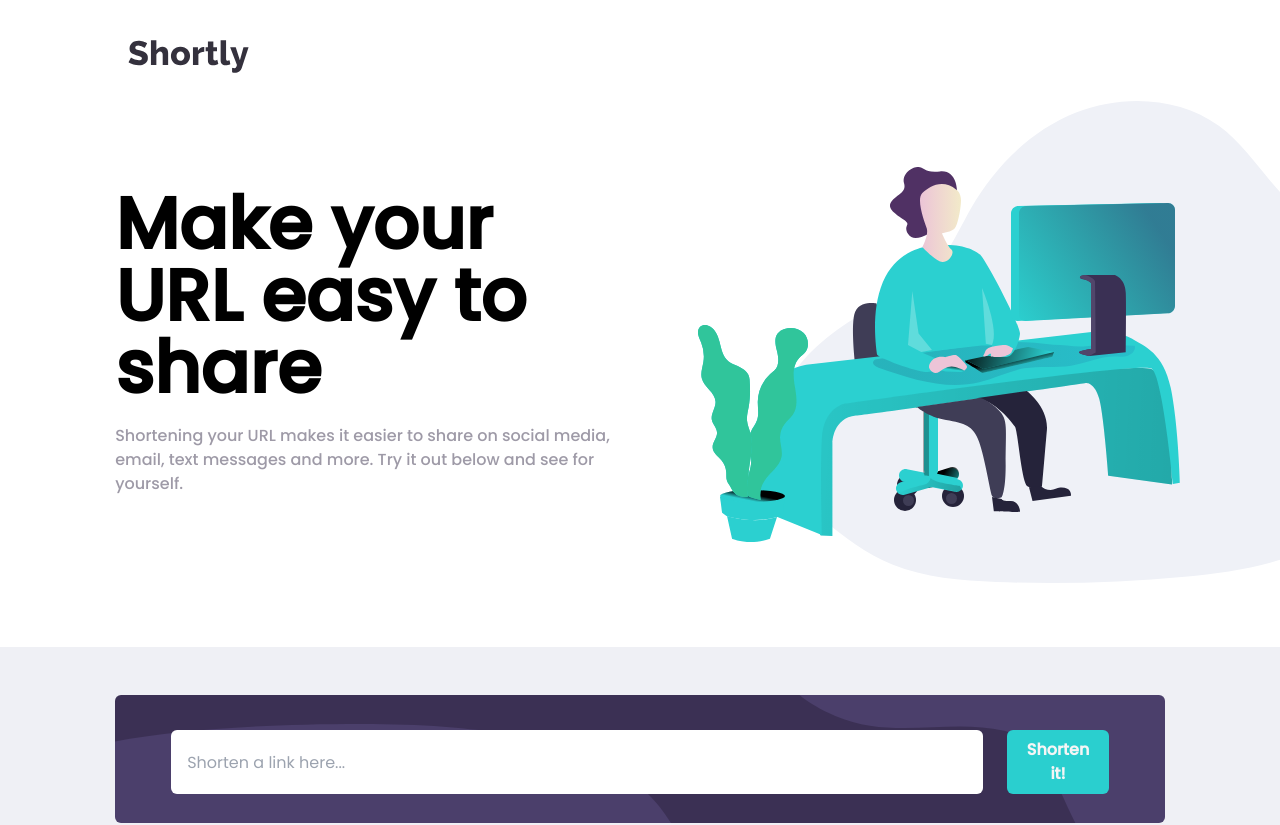
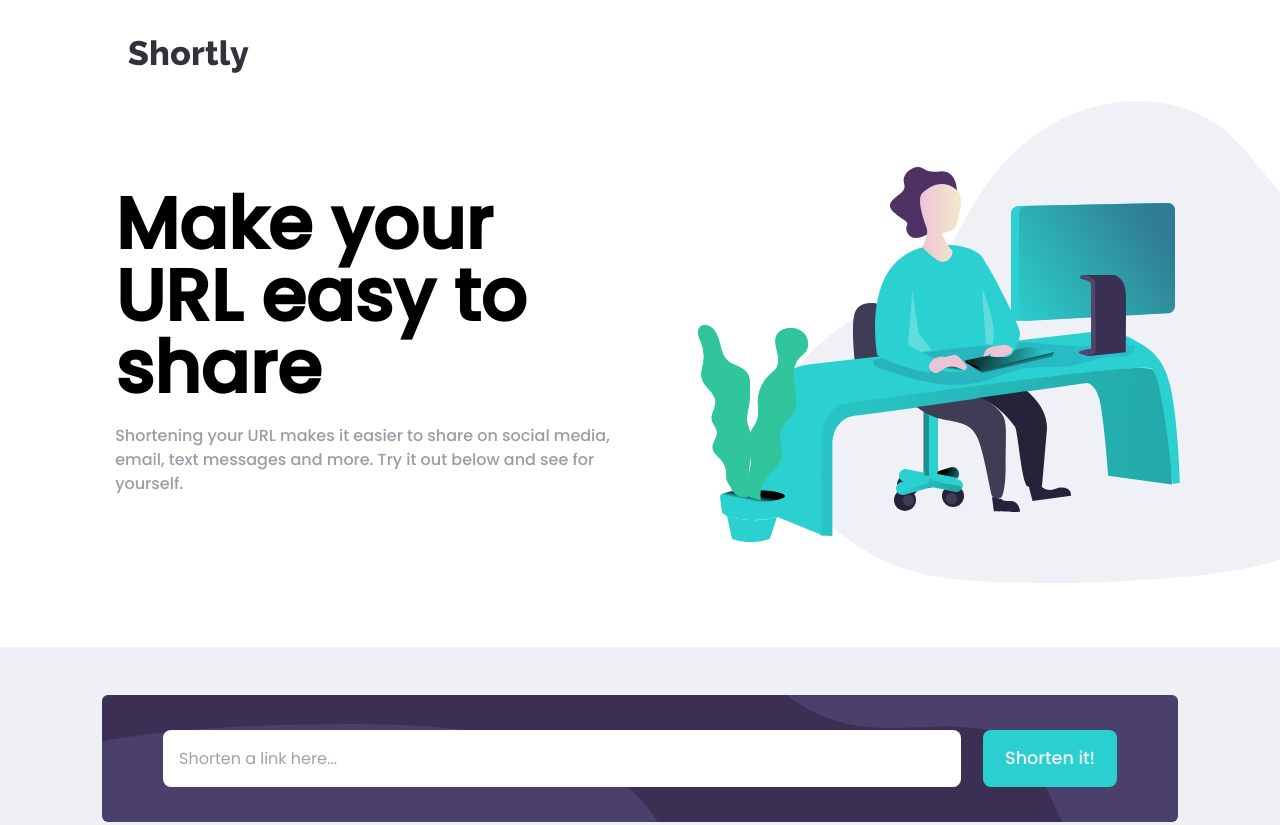
Before and after one commit to Plasticfoods/URL-Shortener, a React (Create React App) app in the folder client/: page / in a window 1280 px wide. Shown: the top 825 px of the page. Built offline with nearby package versions, Linux system fonts and the light colour scheme.

Commit message:
shortener, boost area completion

```diff
--- a/client/src/components/Shortener.jsx
+++ b/client/src/components/Shortener.jsx
@@ -2,10 +2,10 @@ export default function Shortener() {
     return <div className="shortener rounded-lg">
         <form className="">
             <div className="input-area">
-                <input type="url" placeholder="Shorten a link here..." />
+                <input type="url" placeholder="Shorten a link here..." id="input" />
                 <p className="warning">Please add a link</p>
             </div>
-            <button className="btn-cta rounded-lg" type="button">Shorten it!</button>
+            <button className="btn-cta" type="button">Shorten it!</button>
         </form>
     </div>
 }
--- a/client/src/index.css
+++ b/client/src/index.css
@@ -153,33 +153,38 @@ main {
 .shortener {
   background: url('./images/bg-shorten-desktop.svg');
   background-color: hsl(257, 27%, 26%);
-  width: 82%;
-  height: 8rem;
+  width: 84%;
   margin: auto;
-  padding: 2.2rem 3.5rem;
+  margin-bottom: 4rem;
   border-radius: .375rem;
-  margin-bottom: 4rem;
+  display: grid;
+  place-items: center;
+  padding:2.2rem 1.2rem;
+}
+
+.shortener * {
+  border-radius: .5rem;
 }
 
 form {
-  height: 100%;
+  width: 92%;
+  min-height: 42%;
   display: grid;
-  grid-template-columns: 8fr 1fr;
-  gap: 1.5rem;
+  grid-template-columns: auto 14%;
+  gap: 1.4rem;
+  box-sizing: border-box;
 }
 
 input {
   width: 100%;
   height: 100%;
-  padding-left: 1rem;
-  border-radius: .375rem;
+  padding: 1rem;
 }
 
 form .btn-cta {
-  font-size: 1rem;
-  font-weight: 600;
-  border-radius: .375rem;
-
+  font-size: 1.1rem;
+  font-weight: 500;
+  text-align: center;
 }
 
 .warning {
@@ -187,7 +192,16 @@ form .btn-cta {
 }
 
 @media (max-width: 900px) {
+  .shortener {
+    background-image: url('./images/bg-shorten-mobile.svg');
+    background-size: cover;
+    width: calc(100% - 8%);
+    padding: 2rem 1rem
+  }
   form {
     grid-template-columns: 1fr;
   }
+  form .btn-cta {
+
+  }
 }
```
